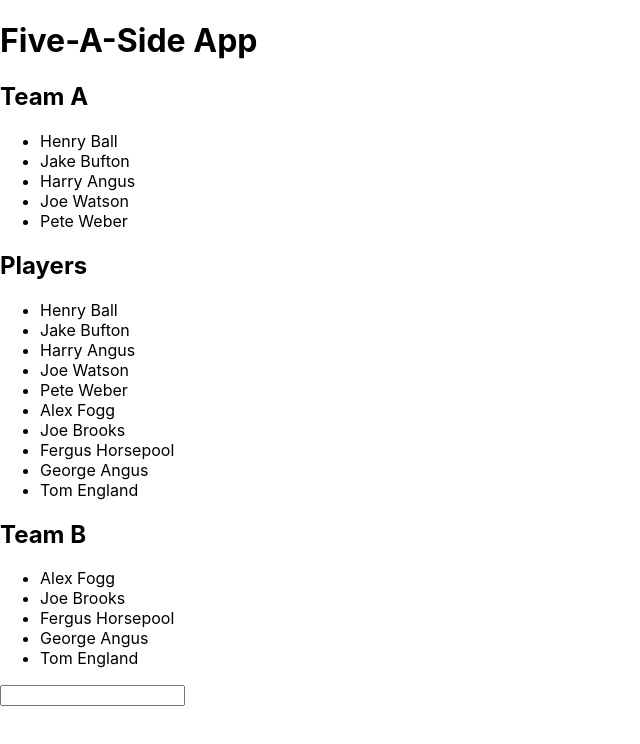
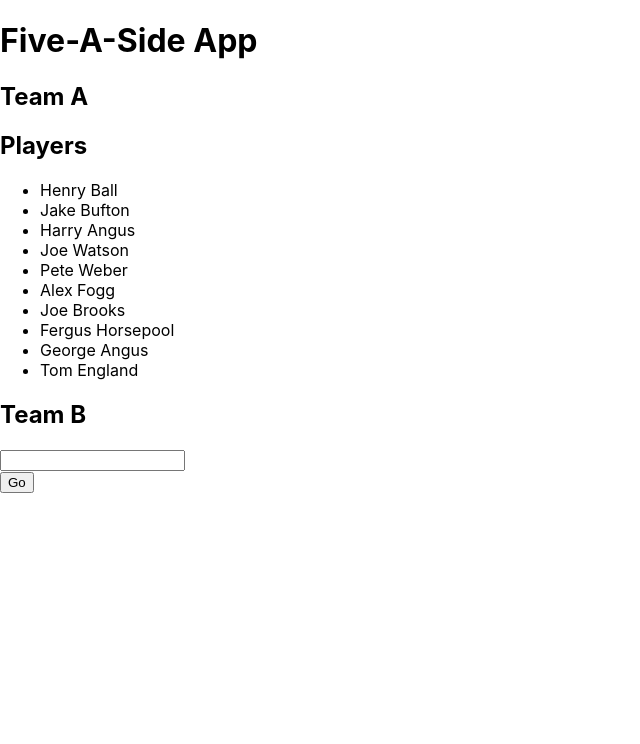
Before and after one commit to hjball/five-a-side, a React (Create React App) app: page / in a window 1280 px wide. Shown: the top 744 px of the page, without its empty margins (0-640 px from the left). Built offline with nearby package versions, Linux system fonts and the light colour scheme.

Commit message:
add controller component and assignPlayers function

```diff
--- a/package.json
+++ b/package.json
@@ -3,6 +3,7 @@
   "version": "0.1.0",
   "private": true,
   "dependencies": {
+    "lodash": "^4.17.11",
     "react": "^16.7.0",
     "react-dom": "^16.7.0",
     "react-redux": "^6.0.0",
--- a/src/App.js
+++ b/src/App.js
@@ -8,6 +8,7 @@ import Header from './components/Header';
 import PlayerList from './containers/PlayerListContainer';
 import InputForm from './containers/InputFormContainer';
 import TeamList from './containers/TeamListContainer';
+import Controller from './containers/ControllerContainer';
 
 const App = () => (
   <React.Fragment>
@@ -22,6 +23,7 @@ const App = () => (
       team="Team B"
     />
     <InputForm />
+    <Controller />
   </React.Fragment>
 );
 
--- /dev/null
+++ b/src/components/Button.jsx
@@ -0,0 +1,9 @@
+import React from 'react';
+
+const Button = ({ text, assignPlayers }) => (
+	<button
+		onClick={ assignPlayers }
+	>{ text }</button>
+);
+
+export default Button;
--- /dev/null
+++ b/src/components/Controller.jsx
@@ -0,0 +1,11 @@
+import React from 'react';
+
+import Button from './Button';
+
+const Controller = ({ assignPlayers }) => (
+	<Button
+		text="Go"
+		assignPlayers={ assignPlayers }/>
+);
+
+export default Controller;
--- /dev/null
+++ b/src/containers/ControllerContainer.js
@@ -0,0 +1,13 @@
+import { connect } from 'react-redux';
+
+import Controller from '../components/Controller';
+
+import { assignPlayers } from '../data/actions/state';
+
+const mapDispatchToProps = ( dispatch ) => {
+	return {
+		assignPlayers: () => { dispatch(assignPlayers()) },
+	}
+};
+
+export default connect(null, mapDispatchToProps)(Controller);
--- a/src/containers/PlayerListContainer.js
+++ b/src/containers/PlayerListContainer.js
@@ -8,6 +8,4 @@ const mapStateToProps = ( state ) => {
 	}
 };
 
-
-
 export default connect(mapStateToProps)(PlayerList);
--- a/src/data/actions/state.js
+++ b/src/data/actions/state.js
@@ -5,3 +5,9 @@ export const addPlayer = data => {
 		input: data,
 	}
 };
+
+export const assignPlayers = () => {
+	return {
+		type: 'assignPlayers',
+	}
+};
--- a/src/data/initial.js
+++ b/src/data/initial.js
@@ -33,40 +33,8 @@ const initial = {
 			player: "Tom England",
 		},
 	],
-	teamA: [
-		{
-			player: "Henry Ball",
-		},
-		{
-			player: "Jake Bufton",
-		},
-		{
-			player: "Harry Angus",
-		},
-		{
-			player: "Joe Watson",
-		},
-		{
-			player: "Pete Weber",
-		},
-	],
-	teamB: [
-		{
-			player: "Alex Fogg",
-		},
-		{
-			player: "Joe Brooks",
-		},
-		{
-			player: "Fergus Horsepool",
-		},
-		{
-			player: "George Angus",
-		},
-		{
-			player: "Tom England",
-		},
-	],
+	teamA: [],
+	teamB: [],
 };
 
 export default initial;
--- a/src/data/reducer.js
+++ b/src/data/reducer.js
@@ -1,9 +1,11 @@
 import addPlayer from './reducers/addPlayer';
+import assignPlayers from './reducers/assignPlayers';
 
 // reducer recieves the current version of state and the action that called it
 const reducer = (state, action) => {
 	switch (action.type) {
 		case 'addPlayer': return addPlayer(state, action);
+		case 'assignPlayers': return assignPlayers(state, action);
 		default: return state;
 	}
 };
--- /dev/null
+++ b/src/data/reducers/assignPlayers.js
@@ -0,0 +1,10 @@
+import _ from 'lodash';
+
+export default (state, action) => {
+	return {
+		// take a copy of state
+		...state,
+		teamA: _.chunk(_.shuffle(state.players), 5)[0],
+		teamB: _.chunk(_.shuffle(state.players), 5)[1],
+	}
+};
```
